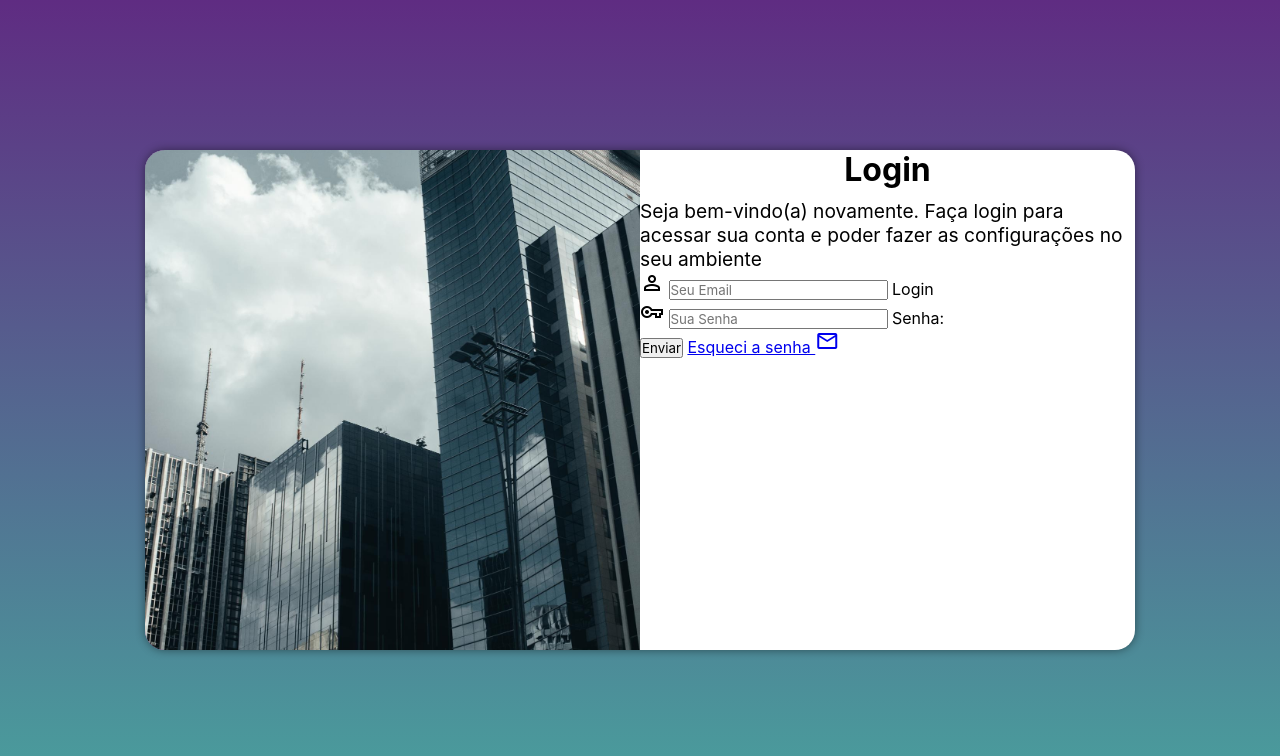
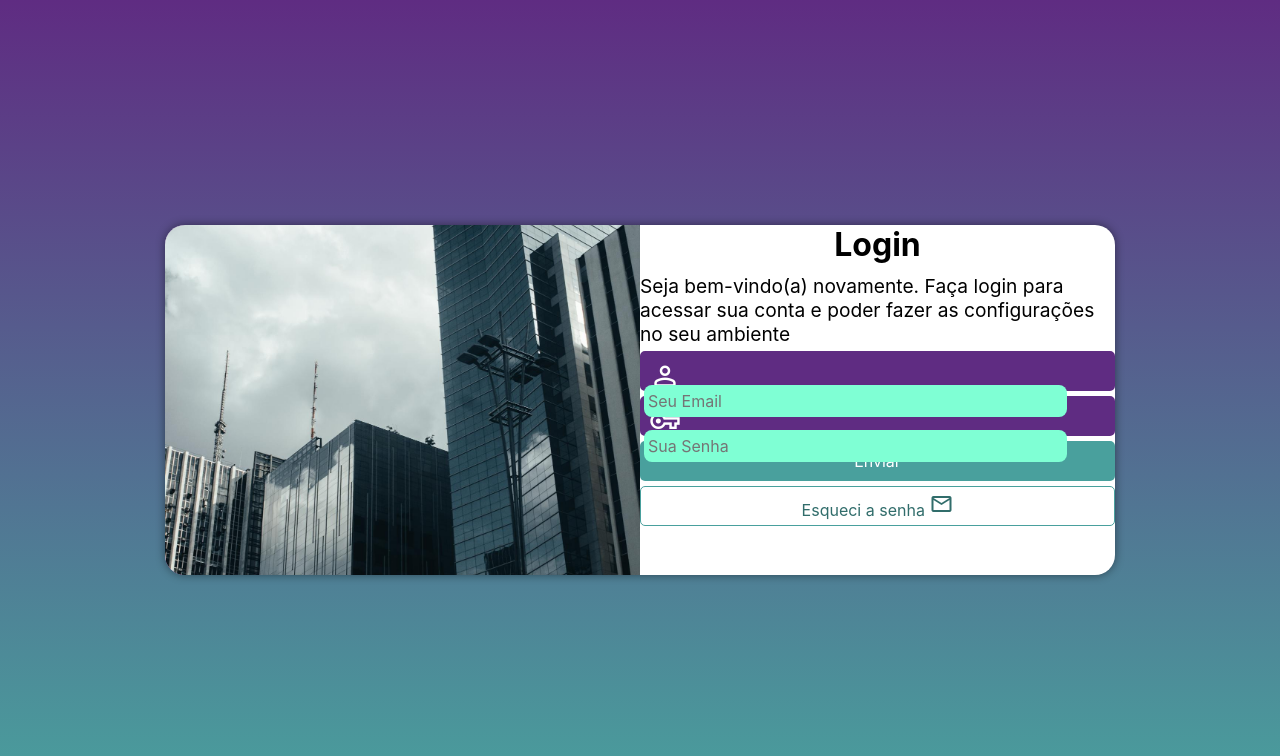
Before and after one commit to iagoferreirarosa/projeto-login, a plain HTML site: page index.html in a window 1280 px wide. Drawn offline with nearby package versions, Linux system fonts and the light colour scheme.

Commit message:
termino do projeto

```diff
--- a/estilos/media.css
+++ b/estilos/media.css
@@ -7,7 +7,8 @@
     }
 
     section#login {
-        width: 90vw;
+        width: 80vw;
+        height: 280px;
     }
 
     section#login > div#img {
@@ -30,7 +31,8 @@
     }
 
     section#login {
-        width: 990px;
+        width: 950px;
+        height: 350px;
     }
 
     section#login > div#img {
--- a/estilos/style.css
+++ b/estilos/style.css
@@ -33,12 +33,12 @@ section#login {
     overflow: hidden;
 
     background-color: white;
-    width: 250px;
-    height: 500px;
+    width: 260px;
+    height: 515px;
     border-radius: 20px;
     box-shadow: 0px 0px 10px rgba(0, 0, 0, 0.450);
 
-    transition: width 1s, height 1s;
+    transition: width .5s, height .5s;
 }
 
 section#login > div#img {
@@ -51,7 +51,6 @@ section#login > div#img {
 
 section#login > section#formulario {
     display: block;
-    padding: 10px;
 }
 
 div#formulario > h1 {
@@ -62,3 +61,73 @@ div#formulario > h1 {
 div#formulario > p {
     font-size: .8em;
 }
+
+form > div.campo {
+    background-color: #5f2c82;
+    border: 4px solid #5f2c82;
+    height: 40px;
+    border-radius: 5px;
+    margin: 5px 0px;
+}
+
+div.campo > label {
+    display: none;
+}
+
+div.campo > span {
+    color: white;
+    /*backgroud*/
+    font-size: 2em;
+    width: 40px;
+    padding: 5px;
+}
+
+div.campo > input {
+    background-color: aquamarine;
+    font-size: 1em;
+    width: calc(100% - 44.4px);
+    height: 100%;
+    transform: translateY(-12px);
+    border: none;
+    border-radius: 8px;
+    padding: 4px;
+}
+
+div.campo > input:focus-within {
+    background-color: white;
+}
+
+form > input[type=submit] {
+    display: block;
+    font-size: 1em;
+    width: 100%;
+    height: 40px;
+    background-color: #49a09d;
+    color: white;
+    border: none;
+    border-radius: 5px;
+    cursor: pointer;
+}
+
+form > input[type=submit]:hover {
+    background-color: #316d6b;
+}
+
+form > a.botao {
+    display: block;
+    text-align: center;
+    font-size: 1em;
+    width: 100%;
+    height: 40px;
+    padding-top: 5px;
+    margin-top: 5px;
+    background-color: #ffffff;
+    color: #316d6b;
+    border: 1px solid #49a09d;
+    border-radius: 5px;
+    text-decoration: none;
+}
+
+form > a.botao:hover {
+    background-color: #6ae7e3;
+}
--- a/index.html
+++ b/index.html
@@ -31,10 +31,10 @@
                             vpn_key
                             </span>
                         <input type="password" name="senha" id="isenha" placeholder="Sua Senha" autocomplete="current-password" required minlength="8" maxlength="20">
-                        <label for="isenha">Senha:</label>
+                        <label for="isenha">Senha</label>
                     </div>
                     <input type="submit" value="Enviar">
-                    <a href="esqueci.html">Esqueci a senha <span class="material-symbols-outlined">
+                    <a href="esqueci.html" class="botao">Esqueci a senha <span class="material-symbols-outlined">
                         mail
                         </span> </a>
                 </form>
```
